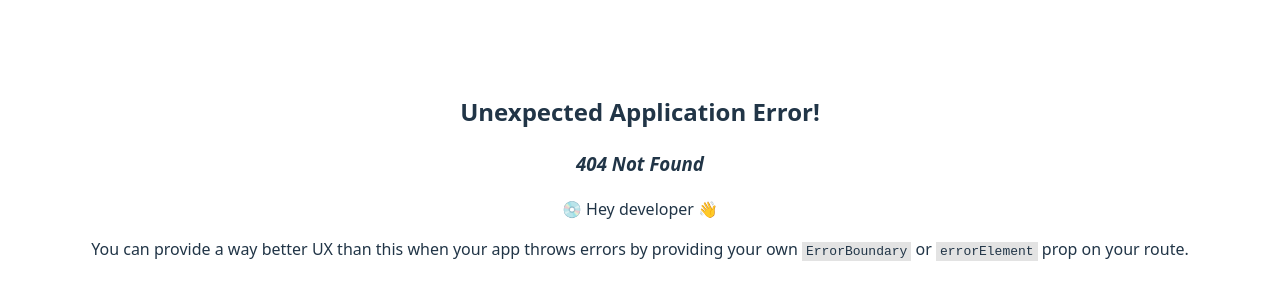
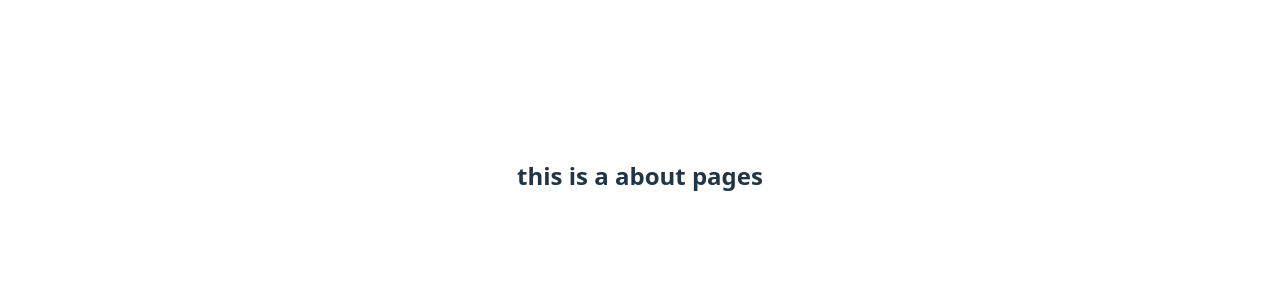
Before and after one commit to mohammademon393/react-router-intro, a React (Vite) app: page /about in a window 1280 px wide. Before the commit this address had no page. Shown: the part 224-524 px from the top of the page. Built offline with nearby package versions, Linux system fonts and the light colour scheme.

Commit message:
root, home and about components created

```diff
--- /dev/null
+++ b/src/components/About/About.jsx
@@ -0,0 +1,11 @@
+import React from 'react';
+
+const About = () => {
+    return (
+        <div>
+            <h2>this is a about pages</h2>
+        </div>
+    );
+};
+
+export default About;
--- /dev/null
+++ b/src/components/Home/Home.jsx
@@ -0,0 +1,11 @@
+import React from 'react';
+
+const Home = () => {
+    return (
+        <div>
+            <h2>This is homme page</h2>
+        </div>
+    );
+};
+
+export default Home;
--- /dev/null
+++ b/src/components/Root/Root.jsx
@@ -0,0 +1,13 @@
+import React from 'react';
+import { Outlet } from 'react-router';
+
+const Root = () => {
+    return (
+        <div>
+            <header></header>
+            <Outlet></Outlet>
+        </div>
+    );
+};
+
+export default Root;
--- a/src/main.jsx
+++ b/src/main.jsx
@@ -4,11 +4,18 @@ import './index.css'
 import App from './App.jsx'
 import { createBrowserRouter } from "react-router";
 import { RouterProvider } from "react-router/dom";
+import Root from './components/Root/Root.jsx';
+import Home from './components/Home/Home.jsx';
+import About from './components/About/About.jsx';
 
 const router = createBrowserRouter([
   {
     path: "/",
-    element: <div>Hello World</div>,
+    Component: Root,
+    children:[
+      {index: true, Component: Home},
+      {path: 'about', Component: About}
+    ]
   },
 ]);
 
```
